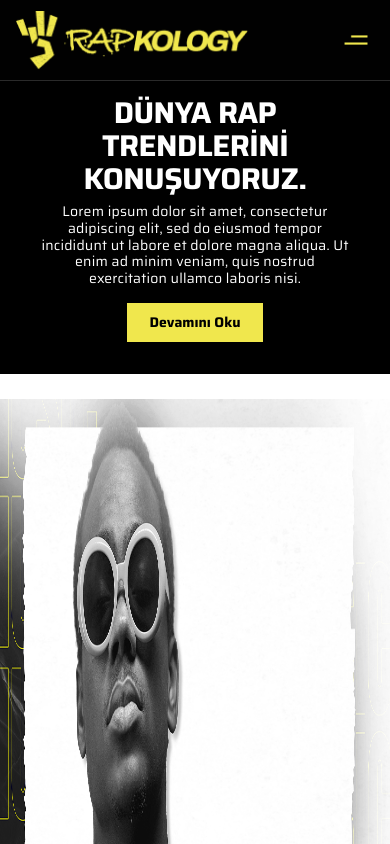
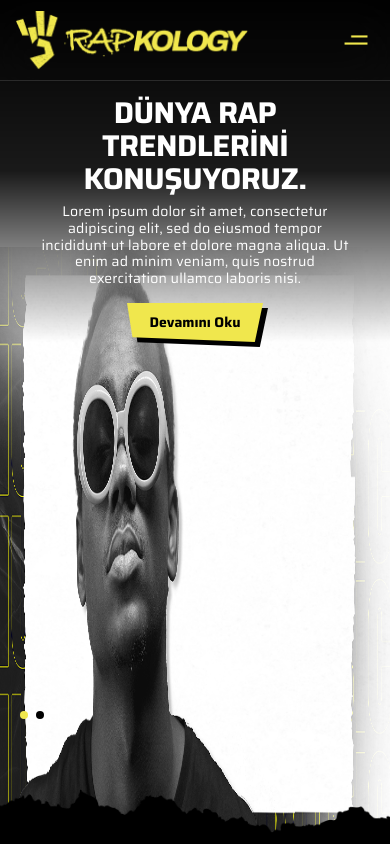
Before and after one commit to ilaydaozdemir/case, a Next.js app: page / in a window 390 px wide. Shown: the top 844 px of the page. Built offline with nearby package versions, Linux system fonts and the light colour scheme.

Commit message:
update style for mobile screens

```diff
--- a/src/components/HeroSection.tsx
+++ b/src/components/HeroSection.tsx
@@ -14,18 +14,22 @@ export default function HeroSection() {
   const slideContent = [
     {
       title: ["DÜNYA RAP", "TRENDLERİNİ", "KONUŞUYORUZ."],
-      description: "Lorem ipsum dolor sit amet, consectetur adipiscing elit, sed do eiusmod tempor incididunt ut labore et dolore magna aliqua. Ut enim ad minim veniam, quis nostrud exercitation ullamco laboris nisi."
+      description:
+        "Lorem ipsum dolor sit amet, consectetur adipiscing elit, sed do eiusmod tempor incididunt ut labore et dolore magna aliqua. Ut enim ad minim veniam, quis nostrud exercitation ullamco laboris nisi.",
     },
     {
       title: ["TÜRKÇE RAP VE", "DÜNYA MÜZİK", "HABERLERİNİ TAKİP ET"],
-      description: "Sed ut perspiciatis unde omnis iste natus error sit voluptatem accusantium doloremque laudantium, totam rem aperiam, eaque ipsa quae ab illo inventore veritatis."
-    }
+      description:
+        "Sed ut perspiciatis unde omnis iste natus error sit voluptatem accusantium doloremque laudantium, totam rem aperiam, eaque ipsa quae ab illo inventore veritatis.",
+    },
   ];
 
   return (
     <div className="relative">
-      {/* Mobile text section - above slider */}
-      <div className="block md:hidden px-4 pt-24 pb-8 bg-black">
+      <div
+        className="block md:hidden px-4 pt-24 pb-0 bg-gradient-to-b from-black via-black/90 to-transparent relative z-10"
+        style={{ marginBottom: "-120px" }}
+      >
         <div
           className="text-center"
           style={{
@@ -39,7 +43,9 @@ export default function HeroSection() {
             style={{ letterSpacing: "-0.02em" }}
           >
             {slideContent[currentSlide].title.map((line, index) => (
-              <span key={index} className="block">{line}</span>
+              <span key={index} className="block">
+                {line}
+              </span>
             ))}
           </h2>
           <p
@@ -51,16 +57,22 @@ export default function HeroSection() {
           >
             {slideContent[currentSlide].description}
           </p>
-          <div className="mt-4" style={{ filter: "drop-shadow(5.55px 5.55px 0px rgba(0, 0, 0, 1))" }}>
+          <div
+            className="mt-4 "
+            style={{
+              filter: "drop-shadow(5.55px 5.55px 0px rgba(0, 0, 0, 1))",
+            }}
+          >
             <button
               className="text-black border-0 cursor-pointer flex items-center justify-center mx-auto"
               style={{
                 width: "136px",
                 height: "39px",
                 backgroundColor: "rgba(240, 231, 77, 1)",
-                clipPath: "polygon(0 0, 100% 0, 95% 88%, 4% 73%);",
-                WebkitClipPath: "polygon(0 0, 100% 0, 95% 88%, 4% 73%);;",
-                fontFamily: "var(--font-saira), ui-sans-serif, system-ui, -apple-system, 'Segoe UI', Roboto, Helvetica, Arial",
+                clipPath: "polygon(0 0, 100% 0, 94% 100%, 4% 88%)",
+                WebkitClipPath: "polygon(0 0, 100% 0, 94% 100%, 4% 88%)",
+                fontFamily:
+                  "var(--font-saira), ui-sans-serif, system-ui, -apple-system, 'Segoe UI', Roboto, Helvetica, Arial",
                 fontWeight: "700",
                 fontSize: "14px",
                 lineHeight: "1",
@@ -82,13 +94,13 @@ export default function HeroSection() {
           prevEl: ".hero-prev",
         }}
         pagination={true}
-        mousewheel={true}
+        mousewheel={false}
         keyboard={true}
         allowTouchMove={true}
         touchRatio={1}
         modules={[Navigation, Pagination, Mousewheel, Keyboard]}
         className="mySwiper"
-        style={{ height: "623px" }}
+        style={{ height: "623px", overflow: "hidden" }}
         onSlideChange={(swiper) => setCurrentSlide(swiper.activeIndex)}
       >
         <SwiperSlide>
@@ -105,8 +117,10 @@ export default function HeroSection() {
                 className="font-bold text-[30px] md:text-[60.1px] leading-[110%]"
                 style={{ letterSpacing: "-0.02em" }}
               >
-{slideContent[0].title.map((line, index) => (
-                  <span key={index} className="block">{line}</span>
+                {slideContent[0].title.map((line, index) => (
+                  <span key={index} className="block">
+                    {line}
+                  </span>
                 ))}
               </h2>
               <p
@@ -116,10 +130,7 @@ export default function HeroSection() {
                     'var(--font-saira), ui-sans-serif, system-ui, -apple-system, "Segoe UI", Roboto, Helvetica, Arial',
                 }}
               >
-                Lorem ipsum dolor sit amet, consectetur adipiscing elit, sed do
-                eiusmod tempor incididunt ut labore et dolore magna aliqua. Ut
-                enim ad minim veniam, quis nostrud exercitation ullamco laboris
-                nisi.
+                {slideContent[currentSlide].description}
               </p>
               <div
                 className="mt-4"
@@ -133,8 +144,8 @@ export default function HeroSection() {
                     width: "136px",
                     height: "39px",
                     backgroundColor: "rgba(240, 231, 77, 1)",
-                    clipPath: "polygon(0 0, 100% 0, 95% 97%, 5% 83%);",
-                    WebkitClipPath: "polygon(0 0, 100% 0, 95% 97%, 5% 83%);",
+                    clipPath: "polygon(0 0, 100% 0, 94% 100%, 4% 88%)",
+                    WebkitClipPath: "polygon(0 0, 100% 0, 94% 100%, 4% 88%)",
                     fontFamily:
                       "var(--font-saira), ui-sans-serif, system-ui, -apple-system, 'Segoe UI', Roboto, Helvetica, Arial",
                     fontWeight: "700",
@@ -180,7 +191,9 @@ export default function HeroSection() {
                 style={{ letterSpacing: "-0.02em" }}
               >
                 {slideContent[1].title.map((line, index) => (
-                  <span key={index} className="block">{line}</span>
+                  <span key={index} className="block">
+                    {line}
+                  </span>
                 ))}
               </h2>
               <p
@@ -190,10 +203,7 @@ export default function HeroSection() {
                     'var(--font-saira), ui-sans-serif, system-ui, -apple-system, "Segoe UI", Roboto, Helvetica, Arial',
                 }}
               >
-                Lorem ipsum dolor sit amet, consectetur adipiscing elit, sed do
-                eiusmod tempor incididunt ut labore et dolore magna aliqua. Ut
-                enim ad minim veniam, quis nostrud exercitation ullamco laboris
-                nisi.
+                {slideContent[currentSlide].description}
               </p>
               <div
                 className="mt-4"
@@ -303,6 +313,21 @@ export default function HeroSection() {
             top: 480px !important;
           }
         }
+
+        /* Disable mobile scrolling and movement */
+        @media (max-width: 767px) {
+          .mySwiper {
+            touch-action: pan-y !important;
+            overflow: hidden !important;
+          }
+          .mySwiper .swiper-wrapper {
+            transform: none !important;
+          }
+          .mySwiper .swiper-slide {
+            position: static !important;
+          }
+        }
+
         .mySwiper .swiper-button-next,
         .mySwiper .swiper-button-prev {
           display: none;
```
